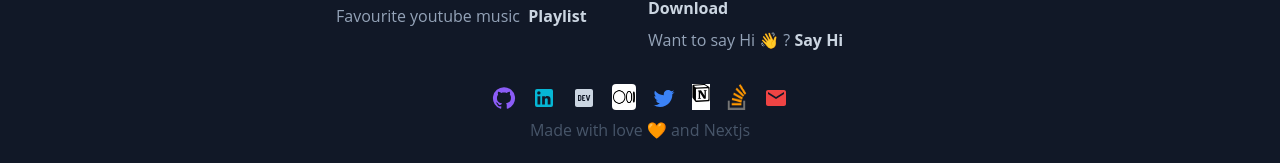
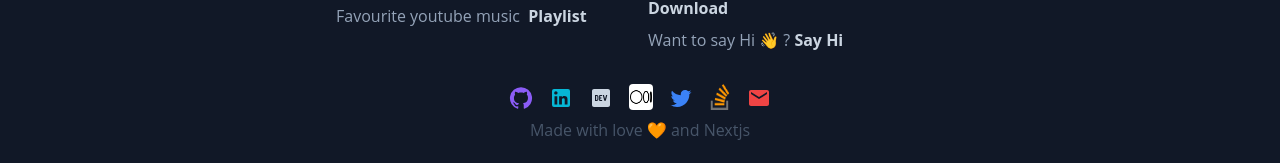
Before and after one commit to ShrihariMohan/shrihari-portfolio, a Next.js app: page / in a window 1280 px wide. Shown: the part 3990-4153 px from the top of the page. Built offline with nearby package versions, Linux system fonts and the light colour scheme.

Commit message:
Remove Notion Icon

```diff
--- a/components/Footer/footer.tsx
+++ b/components/Footer/footer.tsx
@@ -43,7 +43,7 @@ const Footer = React.forwardRef<HTMLDivElement>((props, ref) => {
           <DevTo />
           <MediumIcon />
           <Twitter />
-          <Notion />
+          {/* <Notion /> */}
           {/* <Reddit /> */}
           {/* <Facebook /> */}
           <StackOverflow />
--- a/components/Social/social.tsx
+++ b/components/Social/social.tsx
@@ -39,9 +39,12 @@ function Reddit({ }) {
 function Notion() {
   return (
     <Tooltip title="Notion" arrow placement="top">
-      <a className="bg-white" >
-        <Image src='/notion.svg' height={18} width={18} />
-      </a>
+      <img
+        className="align-middle bg-white"
+        src="/notion.png"
+        width={22}
+        height={22}
+      />
     </Tooltip>
   )
 }
```
Also changed, not shown: public/notion.png (added).
